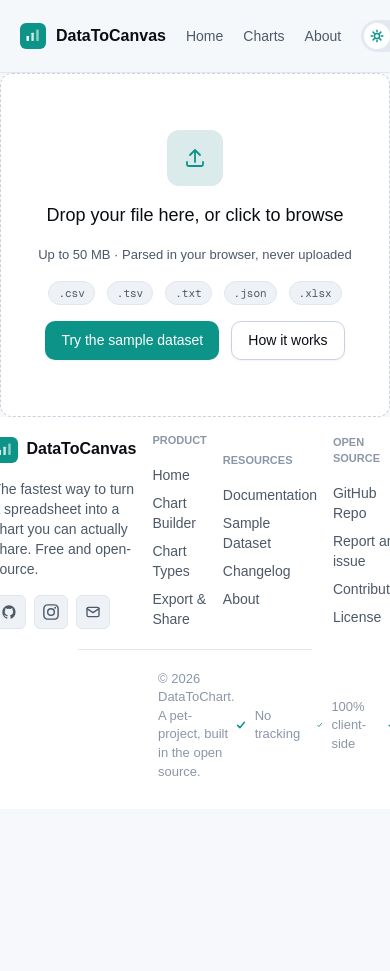
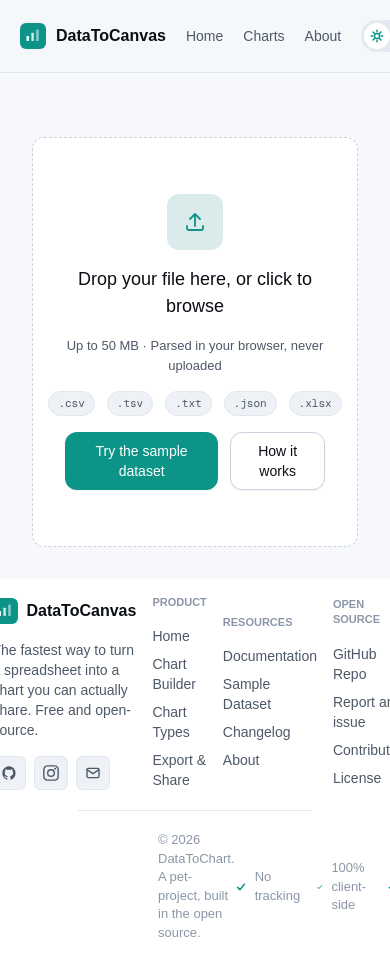
Before and after one commit to nazarenko-by/DataToCanvas, a Next.js app: page / in a window 390 px wide. Shown: the top 971 px of the page. Before the commit the page ends 844 px from the top, so only its background shows below. Built offline with nearby package versions, Linux system fonts and the light colour scheme.

Commit message:
file-upload: add mobile first styles

```diff
--- a/app/globals.css
+++ b/app/globals.css
@@ -99,6 +99,21 @@
 	--font-mono: var(--font-geist-mono);
 }
 
+@layer components {
+	.border-rounded {
+		@apply border rounded-md;
+	}
+	.btn {
+		@apply items-center font-medium text-sm;
+		@apply px-2 py-2 md:px-4 md:py-2;
+		@apply rounded-xl cursor-pointer shadow-sm;
+		@apply transition-[transform_0.12s,box-shadow_0.15s,filter_0.15s] hover:-translate-y-[1px] hover:shadow-md hover:brightness-[1.04];
+	}
+	.home-container {
+		@apply px-8 pt-16 pb-8 md:px-20 md:pt-22 md:pb-16;
+	}
+}
+
 body {
 	background: var(--background);
 	color: var(--text);
--- a/app/page.tsx
+++ b/app/page.tsx
@@ -11,6 +11,7 @@
 import BarChart from "@src/components/BarChart";
 import { BarChartData } from "@src/lib/charts/types";
 import { ParseResult } from "@src/lib/csv-parser";
+import { cn } from "@/src/helper";
 
 export default function Home() {
 	const { fileData, setFileData, xKeys, setXKeys, yKeys, setYKeys, xActive, setXActive, yActive, setYActive } =
@@ -52,7 +53,13 @@
 
 	return (
 		<main>
-			<FileUpload onParsed={handleParsed} />
+			<section
+				className={cn("hero", "home-container", "w-full flex flex-col items-center")}
+				aria-labelledby={"hero"}
+				id="hero"
+			>
+				<FileUpload onParsed={handleParsed} />
+			</section>
 			{xKeys && (
 				<select value={xActive || ""} onChange={(e) => setXActive(e.target.value)}>
 					<option value="" style={{ display: "none" }}>
--- a/src/components/FileUpload.tsx
+++ b/src/components/FileUpload.tsx
@@ -2,12 +2,13 @@
 
 import { useRef, useState, MouseEvent, DragEvent, ChangeEvent } from "react";
 import { useRouter } from "next/navigation";
+
+import { cn } from "@src/helper";
 import { parseCSV, ParseResult } from "@src/lib/csv-parser";
 
-import { IconUpload } from "../assets/icons";
+import { IconUpload } from "@src/assets/icons";
 
 import "@src/styles/FileUploader.css";
-import { cn } from "../helper";
 
 interface Props {
 	onParsed: (result: ParseResult) => void;
@@ -72,7 +73,7 @@
 	return (
 		<div
 			className={cn(
-				"file-upload border-dashed border-border-strong border-[1.5px] bg-surface hover:bg-accent-soft hover:border-accent transition-colors duration-200",
+				"text-center file-upload border-dashed border-border-strong border-[1.5px] bg-surface hover:bg-accent-soft hover:border-accent transition-colors duration-200",
 				{ "bg-accent-soft border-accent": isDragging }
 			)}
 			onClick={() => inputRef.current?.click()}
@@ -93,10 +94,13 @@
 				))}
 			</div>
 			<div className="flex gap-3">
-				<button className="bg-accent text-on-accent" onClick={(e) => onButtonClick(e, "/chart")}>
+				<button className="btn bg-accent text-on-accent" onClick={(e) => onButtonClick(e, "/chart")}>
 					Try the sample dataset
 				</button>
-				<button className="text-text border-1 border-border-strong" onClick={(e) => onButtonClick(e, "/about")}>
+				<button
+					className="btn text-text border-1 border-border-strong"
+					onClick={(e) => onButtonClick(e, "/about")}
+				>
 					How it works
 				</button>
 			</div>
--- a/src/styles/FileUploader.css
+++ b/src/styles/FileUploader.css
@@ -20,26 +20,3 @@
 	font-family: "Geist Mono", monospace;
 	border: 1px solid var(--border);
 }
-
-.file-upload button {
-	display: inline-flex;
-	align-items: center;
-	gap: 8px;
-	padding: 8px 16px;
-	border-radius: var(--r-md);
-	font: inherit;
-	font-weight: 500;
-	font-size: 14px;
-	cursor: pointer;
-	transition:
-		transform 0.12s,
-		box-shadow 0.15s,
-		filter 0.15s;
-	box-shadow: var(--shadow-sm);
-}
-
-.file-upload button:hover {
-	transform: translateY(-1px);
-	box-shadow: var(--shadow-md);
-	filter: brightness(1.04);
-}
```
